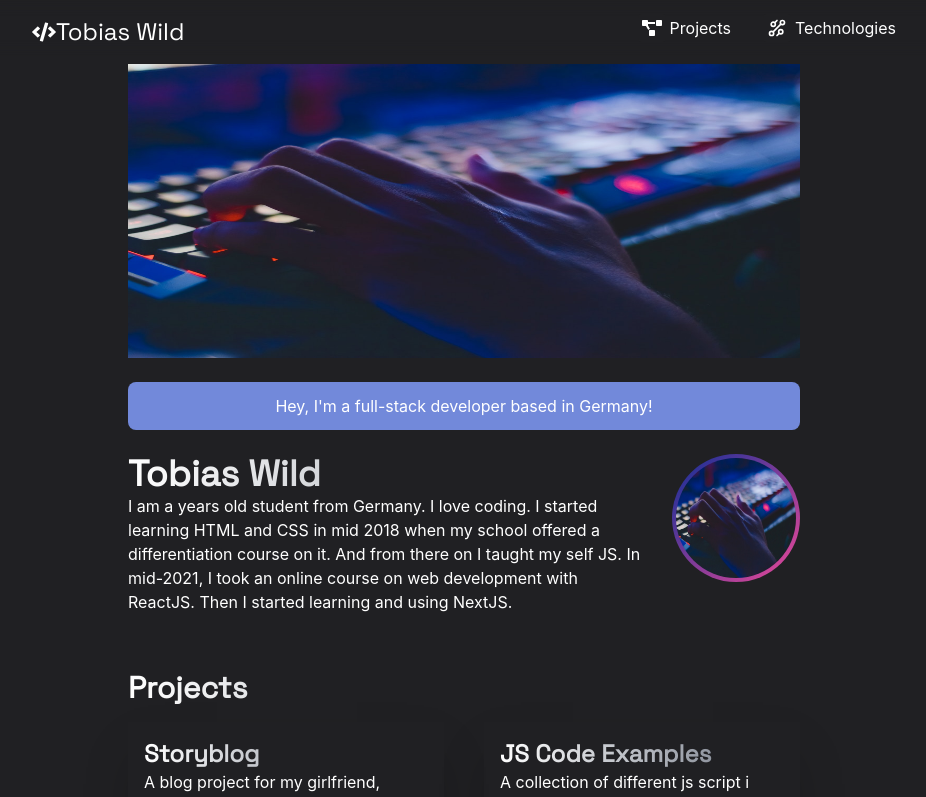
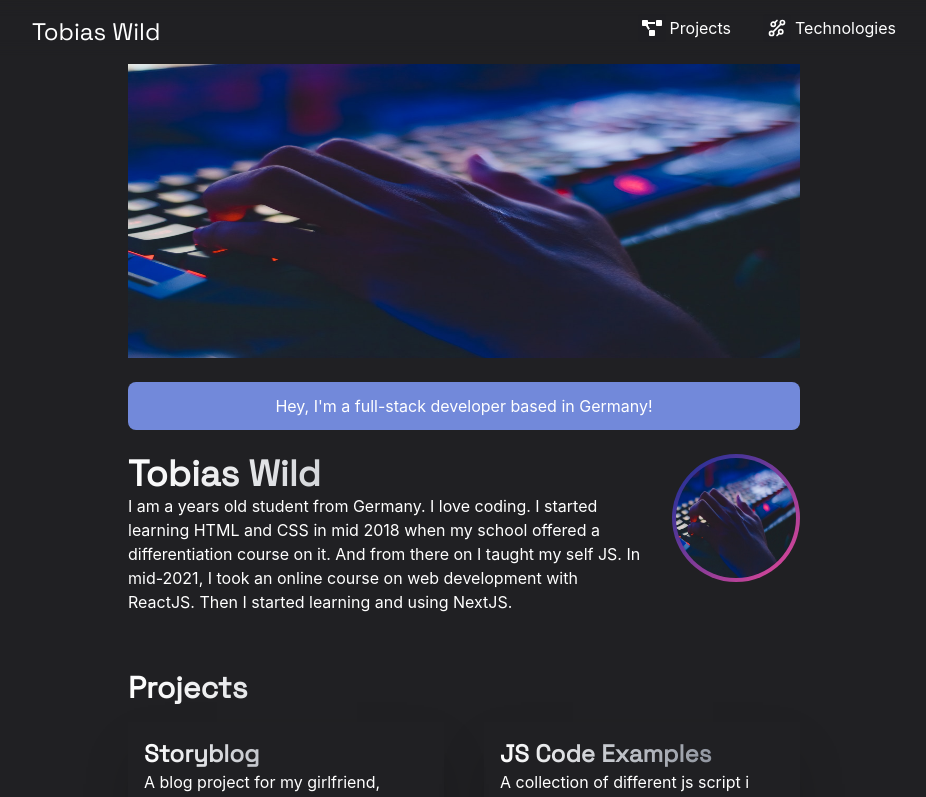
Before and after one commit to tobiaswild/tobiaswild-de, a Next.js app: page / in a window 1280 px wide. Shown: the top 797 px of the page, without its empty margins (176-1102 px from the left). Built offline with nearby package versions, Linux system fonts and the light colour scheme.

Commit message:
nav icon bg

```diff
--- a/components/nav.js
+++ b/components/nav.js
@@ -25,7 +25,7 @@ export default function Nav() {
                 <a
                     className="rounded h-10 max-w-sm w-auto flex items-center tablet:p-2 m-2"
                     title={children}>
-                    <span className="rounded p-1 text-white tablet:text-xl bg-skin-background bg-opacity-60">
+                    <span className="rounded p-1 text-white tablet:text-xl bg-skin-see">
                         {icon}
                     </span>
                     <span className="tablet:ml-1 hidden tablet:block">
@@ -41,13 +41,10 @@ export default function Nav() {
             <Script src="/js/scroll-up.js" />
             <nav className="fixed top-0 w-full h-14 z-10 overflow-hidden backdrop-blur">
                 <div className="flex justify-between max-w-4xl mx-auto">
-                    <Link href="#" passHref>
+                    <Link href="#">
                         <a
                             id="top"
                             className="flex rounded font-Space-Grotesk tablet:text-2xl text-lg items-center p-2 m-2">
-                            <span>
-                                <FaCode />
-                            </span>
                             Tobias Wild
                         </a>
                     </Link>
--- a/components/projects.js
+++ b/components/projects.js
@@ -36,7 +36,11 @@ export default function Projects() {
                     <li key={index} className="shadow-2xl p-4">
                         <h3>{card.name}</h3>
                         <p>{card.text}</p>
-                        <p className="px-4 my-2" title="what i used to create this project">{card.components}</p>
+                        <p
+                            className="px-4 my-2"
+                            title="what i used to create this project">
+                            {card.components}
+                        </p>
                         <Link
                             href={`https://github.com/tobiaswild/${card.github}`}
                             passHref>
--- a/styles/globals.css
+++ b/styles/globals.css
@@ -9,6 +9,7 @@
         --color-text: #ffffff;
         --color-background: #202023;
         --color-accent: #7289da;
+        --color-see: rgba(32, 32, 35, 0.2);
     }
     * {
         @apply box-border;
--- a/tailwind.config.js
+++ b/tailwind.config.js
@@ -16,6 +16,7 @@ module.exports = {
                 skin: {
                     background: 'var(--color-background)',
                     accent: 'var(--color-accent)',
+                    see: 'var(--color-see)',
                 },
             },
             fontFamily: {
@@ -23,7 +24,7 @@ module.exports = {
             },
         },
         screens: {
-            tablet: '960px',
+            tablet: '640px',
             desktop: '1248px',
         },
         stroke: (theme) => ({
```
